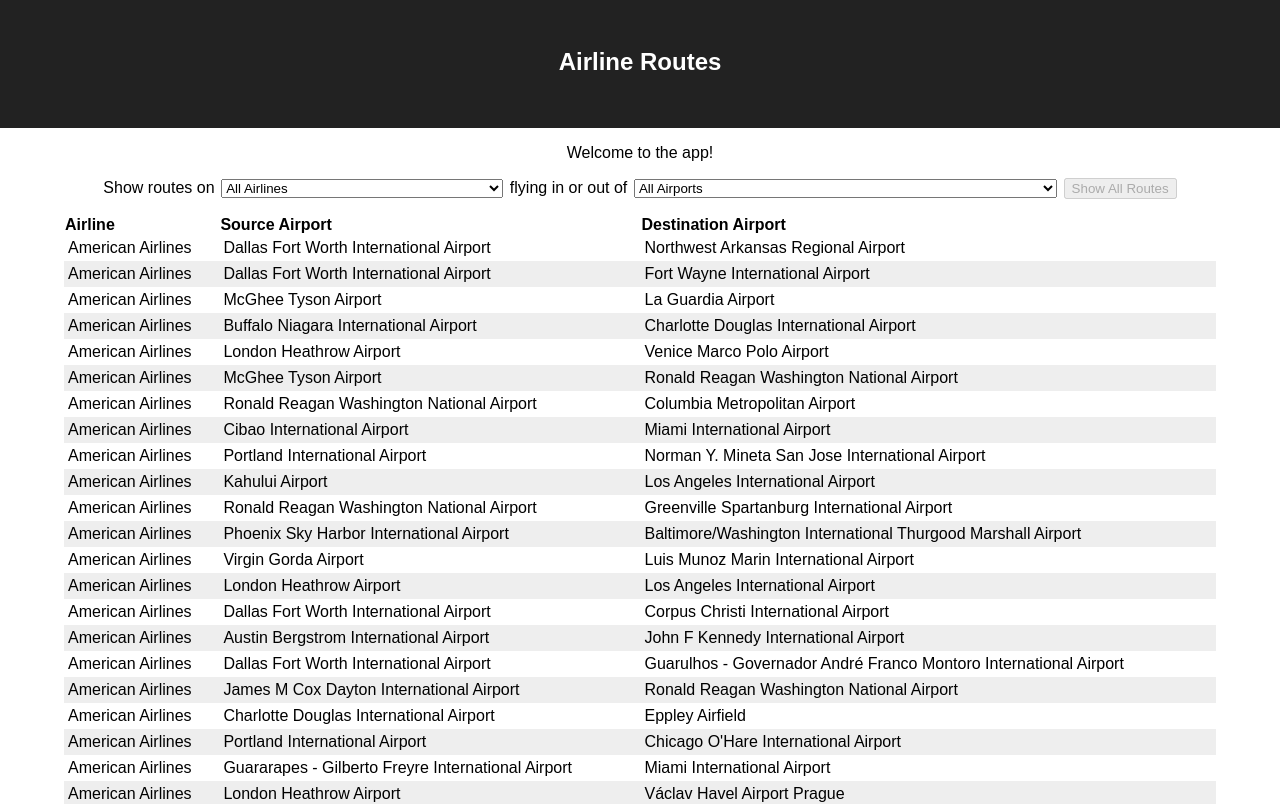
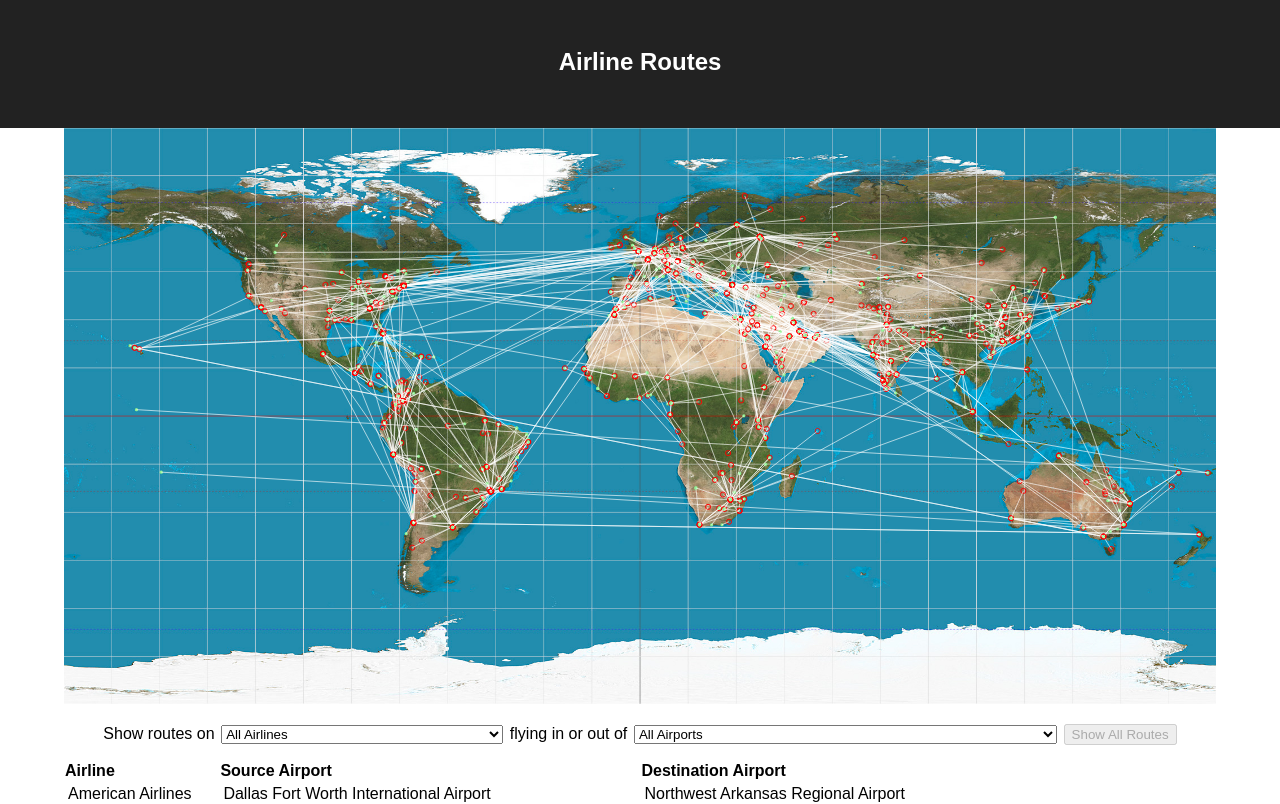
Before and after one commit to lt-z/Airlines-Routes, a React (Create React App) app: page / in a window 1280 px wide. Shown: the top 804 px of the page. Built offline with nearby package versions, Linux system fonts and the light colour scheme.

Commit message:
step 10 - added map

```diff
--- a/src/App.js
+++ b/src/App.js
@@ -2,6 +2,7 @@ import React, { useState } from 'react'
 import DATA, { getAirlineById, getAirportByCode } from './data'
 import Table from './components/Table'
 import Select from './components/Select'
+import Map from './components/Map'
 import './App.css'
 
 const App = () => {
@@ -64,7 +65,7 @@ const App = () => {
         <h1 className='title'>Airline Routes</h1>
       </header>
       <section>
-        <p>Welcome to the app!</p>
+        <Map routes={filteredRoutes} />
         <p>
           Show routes on
           <Select
@@ -84,7 +85,6 @@ const App = () => {
             Show All Routes
           </button>
         </p>
-
         <Table
           className='routes-table'
           routes={filteredRoutes}
--- /dev/null
+++ b/src/components/Map.jsx
@@ -0,0 +1,36 @@
+import React from 'react'
+import { getAirportByCode } from '../data'
+
+const Map = ({ routes }) => {
+  const getCoords = (route) => {
+    const { long: x1, lat: y1 } = getAirportByCode(route.src)
+    const { long: x2, lat: y2} = getAirportByCode(route.dest)
+    return { x1, y1, x2, y2 }
+  }
+
+  const mapRoutes = routes.map(route => getCoords(route))
+
+  return (
+    <svg className="map" viewBox="-180 -90 360 180">
+      <g transform="scale(1 -1)">
+        <image xlinkHref="equirectangular_world.jpg" href="equirectangular_world.jpg" x="-180" y="-90" height="100%" width="100%" transform="scale(1 -1)"/>
+
+        {mapRoutes.map(({x1, y1, x2, y2 }, i) => {
+          return (
+            <g key={i}>
+            <circle className="source" cx={x1} cy={y1}>
+              <title></title>
+            </circle>
+            <circle className="destination" cx={x2} cy={y2}>
+              <title></title>
+            </circle>
+            <path d={`M${x1} ${y1} L ${x2} ${y2}`} />
+          </g>
+          )
+        })}
+      </g>
+    </svg>
+  )
+}
+
+export default Map
```
